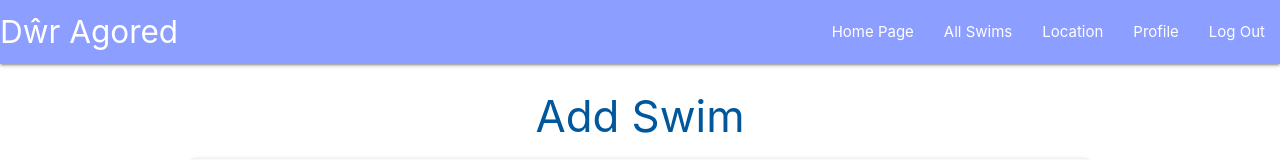
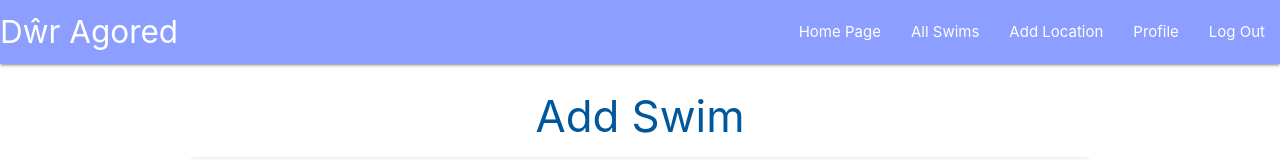
Before and after one commit to mipear/dwragored, a Flask app: page /add_swim in a window 1280 px wide. Shown: the top 160 px of the page. Run offline with Flask 2, Linux system fonts and the light colour scheme; a user stored in the database is signed in; data that the repository does not hold is empty.

Commit message:
Changed navigation text for better user experience

```diff
--- a/dwragored/templates/base.html
+++ b/dwragored/templates/base.html
@@ -30,7 +30,7 @@
                     <li><a href="{{ url_for('homepage') }}">Home Page</a></li>
                     {% if session.user %}
                     <li><a href="{{ url_for('allswims') }}">All Swims</a></li>
-                    <li><a href="{{ url_for('location') }}">Location</a></li>
+                    <li><a href="{{ url_for('location') }}">Add Location</a></li>
                     <li>
                         <a href="{{ url_for('profile', username=session['user']) }}">Profile</a>
                     </li>
@@ -48,7 +48,7 @@
             <li><a href="{{ url_for('homepage') }}">Home Page</a></li>
             {% if session.user %}
             <li><a href="{{ url_for('allswims') }}">All Swims</a></li>
-            <li><a href="{{ url_for('location') }}">Location</a></li>
+            <li><a href="{{ url_for('location') }}">Add Location</a></li>
             <li>
                 <a href="{{ url_for('profile', username=session['user']) }}">Profile</a>
             </li>
```
